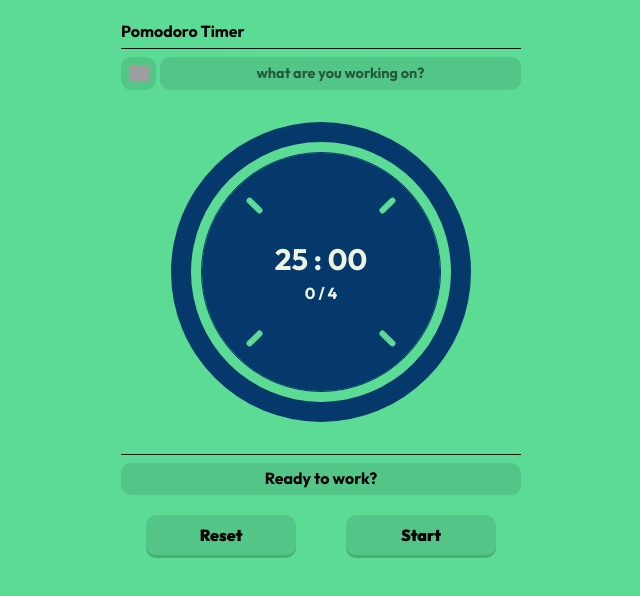
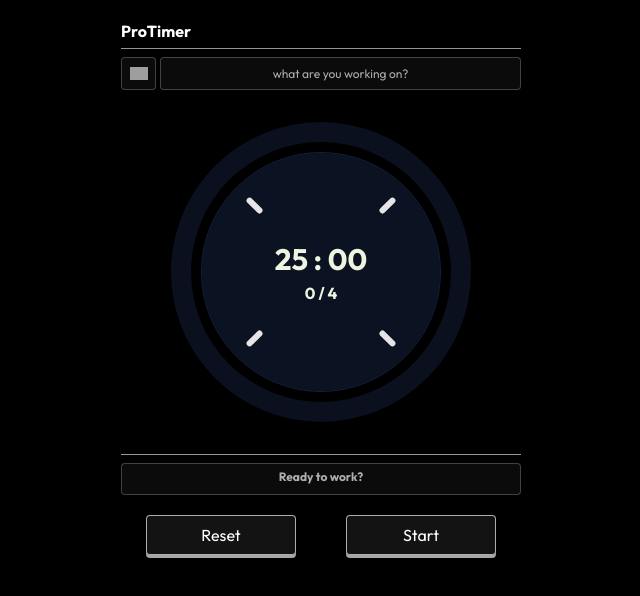
Before and after one commit to aabrahamx/pomodoro, a Vue app: page / in a window 1280 px wide. Shown: the top 596 px of the page, without its empty margins (319-959 px from the left). Built offline with nearby package versions, Linux system fonts and the light colour scheme; grey boxes are pictures that could not be loaded.

Commit message:
style change

```diff
--- a/src/app/App.vue
+++ b/src/app/App.vue
@@ -22,7 +22,7 @@ document.documentElement.style
     --window-height: '';
 }
 #app {
-    background-color: #5cdb95;
+    background-color: #000000;
     height: var(--window-height);
     width: 100vw;
     margin: 0;
@@ -43,7 +43,7 @@ document.documentElement.style
 .line-break {
     width: 100%;
     height: 1px;
-    background-color: rgba(0, 0, 0, .9);
+    background: rgb(229, 229, 229, .65);
     border: none;
 }
 </style>
--- a/src/components/Header/Header.vue
+++ b/src/components/Header/Header.vue
@@ -4,7 +4,7 @@
 
 <template>
     <header class="wrapper-header">
-        <h4>Pomodoro Timer</h4>
+        <h4>ProTimer</h4>
     </header>
 </template>
 
@@ -15,6 +15,6 @@
     display: flex;
     align-items: flex-start;
     justify-content: flex-start;
-    color: black;
+    color: #FFF;
 }
 </style>
--- a/src/components/Loader/Loader.vue
+++ b/src/components/Loader/Loader.vue
@@ -21,10 +21,10 @@ const props = defineProps({
     display: flex;
     justify-content: flex-end;
     overflow: hidden;
-    border: 1px solid #05386b;
+    border: 1px solid #14213d;
 }
 .wrapper > div {
-    background-color: #05386b;
+    background-color: rgb(20, 33, 61, .55);
     height: 100%;
     width: 100%;
 }
--- a/src/components/Session/Session.vue
+++ b/src/components/Session/Session.vue
@@ -21,9 +21,11 @@
     width: 100%;
     height: 32.5px;
     padding: 5px 3px;
-    border-radius: 10px;
+    border-radius: 0.25rem;
     text-align: center;
-    color: black;
-    background-color: rgba(0, 0, 0, 0.1);
+    font-size: .75em;
+    color: rgb(229, 229, 229, .75);
+    background: rgba(255, 255, 255, 0.045);
+    border: 1px solid rgba(229, 229, 229, 0.25);
   }
 </style>
--- a/src/components/Setting/Setting.vue
+++ b/src/components/Setting/Setting.vue
@@ -12,20 +12,20 @@ const showSetting = ref(false);
 <template>
     <div class="wrapper">
         <button class="btn-toggle" @click="showSetting = !showSetting">
-            <img width="20"
-                src="https://img.icons8.com/external-tanah-basah-glyph-tanah-basah/48/00000/external-setting-essentials-pack-tanah-basah-glyph-tanah-basah.png" />
+            <img width="18"
+                src="https://img.icons8.com/external-tanah-basah-glyph-tanah-basah/48/ffffff/external-setting-essentials-pack-tanah-basah-glyph-tanah-basah.png" />
         </button>
 
         <div v-if="showSetting" class="wrapper-setting">
             <form class="container-setting">
                 <button class="btn-toggle" @click="showSetting = !showSetting">
-                    <img width="20" src="https://img.icons8.com/ios-glyphs/30/000000/delete-sign.png"/>
+                    <img width="20" src="https://img.icons8.com/ios-glyphs/30/ffffff/delete-sign.png"/>
                 </button>
                 <section id="session-wrapper">
                     <label for="session-number">
                         <span class="label-title">Number of Sessions</span>
                         <br>
-                        <span class="input-value">{{ sessionAmount }} minutes</span>
+                        <span class="input-value">{{ sessionAmount }}</span>
                     </label>
                     <input v-model="sessionAmount" type="range" id="session-number" min="1" max="10" step="1" />
                 </section>
@@ -59,9 +59,6 @@ const showSetting = ref(false);
 </template>
 
 <style scoped>
-* {
-    outline: 0px solid red;
-}
 .wrapper {
     width: fit-content;
     height: fit-content;
@@ -72,8 +69,9 @@ const showSetting = ref(false);
     border: 0;
     height: 32.5px;
     width: 35px;
-    border-radius: 10px;
-    background-color: rgba(0, 0, 0, 0.1);
+    border-radius: 0.25rem;
+    background: rgba(255, 255, 255, 0.045);
+    border: 1px solid rgba(229, 229, 229, 0.25);
     display: flex;
     align-items: center;
     justify-content: center;
@@ -83,7 +81,7 @@ const showSetting = ref(false);
     width: 100vw;
     height: 95vh;
     left: 0;
-    top: 5vh;
+    top: 6vh;
     display: flex;
     align-items: flex-start;
     justify-content: center;
@@ -95,8 +93,8 @@ const showSetting = ref(false);
     max-width: 25rem;
     height: 85%;
     padding: 1rem;
-    background-color: #5cdb95;
-    border: 1px solid black;
+    background-color: #000;
+    border: 1px solid rgb(255, 255, 255, .1);
 }
 .container-setting > section {
     margin-bottom: 10px;
@@ -109,10 +107,12 @@ label {
     text-align: center;
 }
 .label-title {
-    font-weight: bolder
+    font-weight: bolder;
+    color: rgb(255, 255, 255, .9);
 }
 .input-value {
     font-size: .85rem;
+    color: rgb(255, 255, 255, .5);
     margin-top: 1rem;
 }
 </style>
--- a/src/components/Task/Task.vue
+++ b/src/components/Task/Task.vue
@@ -21,21 +21,20 @@
     width: 100%;
     height: 32.5px;
     border: none;
-    color: rgba(0, 0, 0, 0.65);
-    background: rgba(0, 0, 0, 0.1);
-    font-weight: bold;
-    font-size: .9rem;
+    color: rgb(229, 229, 229, .75);
+    background: rgba(255, 255, 255, 0.045);
+    border: 1px solid rgba(229, 229, 229, 0.25);
+    font-size: .75em;
     padding: 7px 3px;
     text-align: center;
-    border-radius: 10px;
+    border-radius: .25rem;
     transition: box-shadow 0.3s linear;
 }
 .task-input::placeholder {
-    color: rgba(0, 0, 0, 0.55);
+    color: rgb(229, 229, 229, .75);
     text-align: center;
 }
 .task-input:focus {
-    outline: none;
-    box-shadow: 0px 3px 0px 0px rgba(0, 0, 0, .2)
+    outline: 1px solid rgba(229, 229, 229, 0.5);
 }
 </style>
--- a/src/components/TimeDisplay/TimeDisplay.vue
+++ b/src/components/TimeDisplay/TimeDisplay.vue
@@ -102,7 +102,7 @@ const props = defineProps({
 }
 
 .pointer {
-    background: #5cdb95;
+    background: rgb(229, 229, 229);
     border-radius: 10px;
 }
 .top > .pointer,
--- a/src/components/Timer/Timer.vue
+++ b/src/components/Timer/Timer.vue
@@ -137,11 +137,13 @@
 
     <section class="container-main">
       <div>
-        <Loader v-if="timer.remainingTime && timer.startingTime" :height="(timer.remainingTime / timer.startingTime) * 100" />
+        <Loader
+          v-if="timer.remainingTime && timer.startingTime"
+          :height="(timer.remainingTime / timer.startingTime) * 100"
+        />
         <Loader v-else :height="100" />
         <TimeDisplay
-          :timer="timer.display || `${timer.focusTime} : 00`"
-          :current-session="timer.currentSession"
+          :timer="timer.display || `${timer.focusTime} : 00`" :current-session="timer.currentSession"
           :number-of-sessions="timer.numberOfSessions"
           :running="timer.isRunning"
         />
@@ -172,9 +174,10 @@
 .container-btn {
   width: 100%;
 }
+
 .container-top,
 .container-main,
-  .container-main > div,
+.container-main>div,
 .container-btn {
   display: flex;
   align-items: center;
@@ -186,37 +189,42 @@
   width: 300px;
   margin: 2rem auto;
   border-radius: 50%;
-    background-color: #05386b;
+  background-color: rgb(20, 33, 61, .5);
 }
-  .container-main > div {
+
+.container-main>div {
   width: 260px;
   height: 260px;
   border-radius: 50%;
   flex-direction: column;
-    background-color: #5cdb95;
+  background-color: #000000;
+}
+
+.container.btn {
+  justify-content: space-between;
 }
 .btn {
   width: 150px;
   height: 40px;
-    margin: 20px 25px;
-    border: none;
-    border-radius: 10px;
-    font-weight: bolder;
+  margin: 20px auto;
+  border-radius: .25rem;
   font-size: 1rem;
-    color: black;
-    box-shadow: 0px 3px 0px 0px rgba(0, 0, 0, .2);
-    background-color: rgba(0, 0, 0, 0.1);
-    transition: box-shadow 0.3s linear;
+  color: #fff;
+  border: 1px solid rgb(255, 255, 255, 0.65);
+  box-shadow: 0px 3px 0px 0px rgb(255, 255, 255, 0.65);
+  background-color: rgb(255, 255, 255, 0.075);
+  transition: box-shadow 0.4s linear;
 }
+
 .btn:active,
 .btn:hover {
-    border: 1px solid rgba(0, 0, 0, .15);
   box-shadow: none;
 }
+
 .line-break {
   width: 100%;
   height: 1px;
   border: none;
-    background-color: rgba(0, 0, 0, 0.9);
+  background: rgb(229, 229, 229, .65);
 }
 </style>
```
Lines whose indentation alone changed are shown as unchanged.
